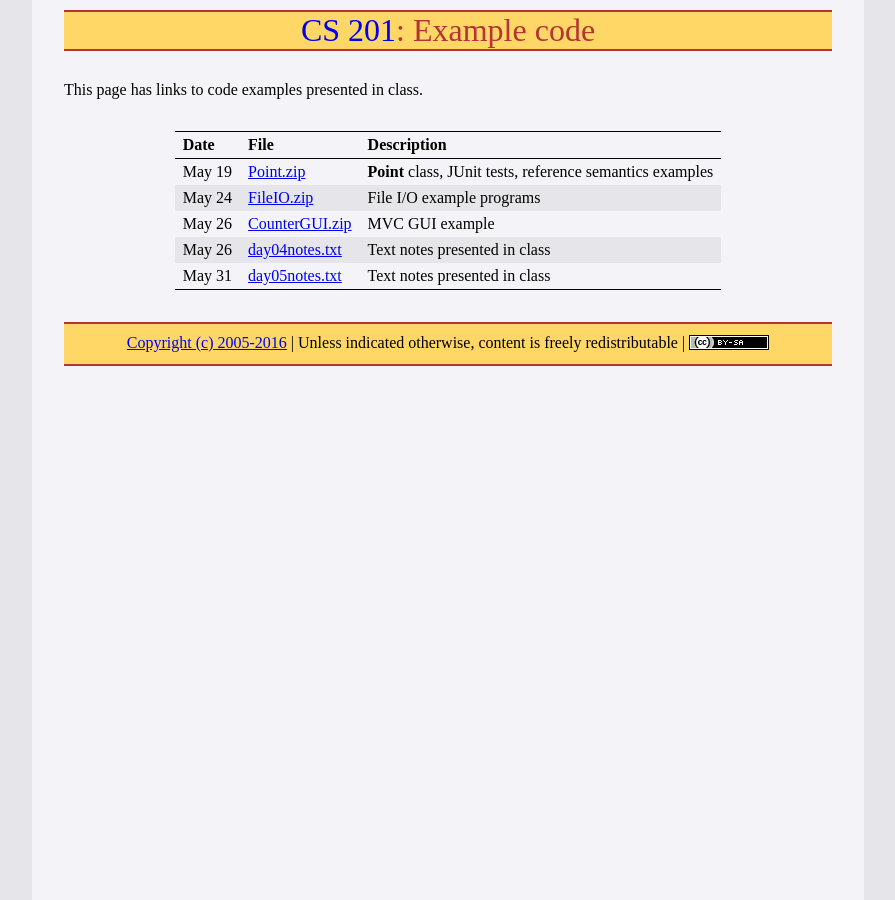
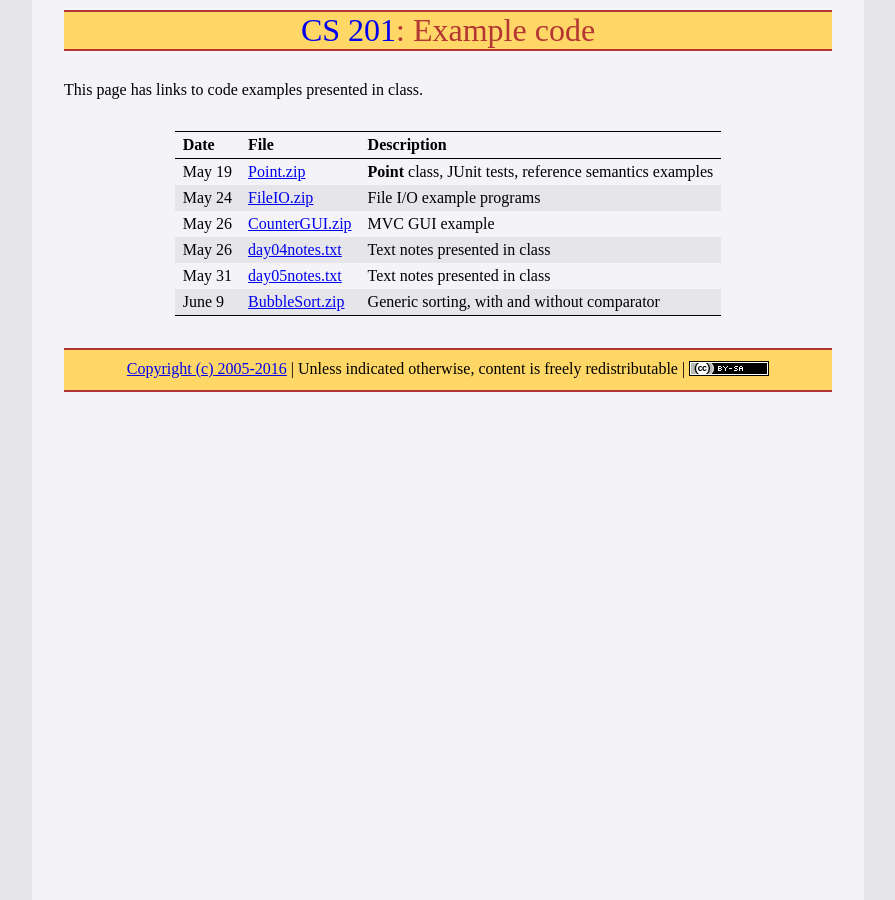
Before and after one commit to ycpcs/cs201-summer2016, a Jekyll site: the page built from examples/index.md, in a window 1280 px wide. Shown: the whole page, without its empty margins (192-1087 px from the left). Built offline with Jekyll 4.4.1, drawn with Linux system fonts in a browser that asks for light colours; some web fonts are replaced.

Commit message:
generic sorting with and without comparator

```diff
--- a/examples/index.md
+++ b/examples/index.md
@@ -12,3 +12,4 @@ May 24 | [FileIO.zip](FileIO.zip) | File I/O example programs
 May 26 | [CounterGUI.zip](CounterGUI.zip) | MVC GUI example
 May 26 | [day04notes.txt](day04notes.txt) | Text notes presented in class
 May 31 | [day05notes.txt](day05notes.txt) | Text notes presented in class
+June 9 | [BubbleSort.zip](BubbleSort.zip) | Generic sorting, with and without comparator
```
Also changed, not shown: 1 other file.
